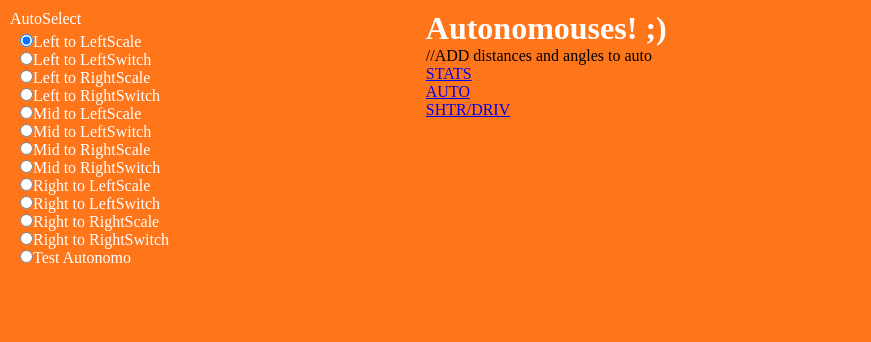
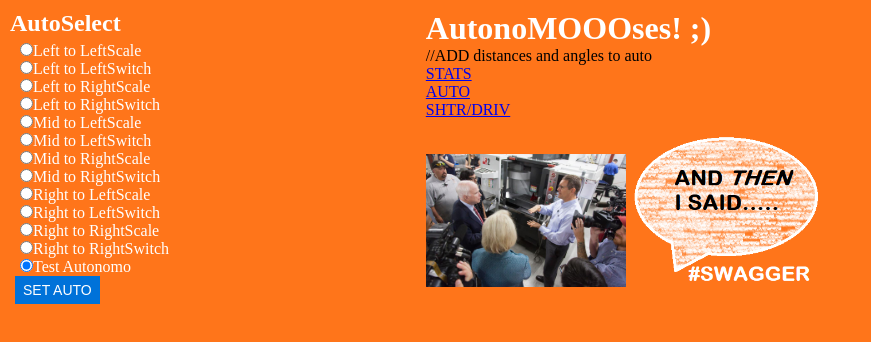
Before and after one commit to alexvng/ww-2018-htmldashboard, a plain HTML site: page src/autonomous.html in a window 1280 px wide. Shown: the whole page, without its empty margins (0-871 px from the left). Drawn offline with Linux system fonts and the light colour scheme; a script that the page names is missing.

Commit message:
Move branch files to new repo

```diff
--- a/src/autonomous.html
+++ b/src/autonomous.html
@@ -12,62 +12,65 @@
 
 		<div class="Left three" id="left-content-auto">
 
-		<label for="auto_select" class="wh">AutoSelect</label>
+		<label for="auto_select" class="wh"><h2>AutoSelect</h2></label>
 
 		<form id="auto_select">
-		<p class="auto-label"><input type="radio" name="auto-type" checked="true">Left to LeftScale</p>
+		<p class="auto-label"><input type="radio" value="LLScale" name="auto-type">Left to LeftScale</p>
 
-		<p class="auto-label"><input type="radio" name="auto-type">Left to LeftSwitch</p>
+		<p class="auto-label"><input type="radio" value="LLSwitch" name="auto-type">Left to LeftSwitch</p>
 
-		<p class="auto-label"><input type="radio" name="auto-type">Left to RightScale</p>
+		<p class="auto-label"><input type="radio" value="LRScale" name="auto-type">Left to RightScale</p>
 
-		<p class="auto-label"><input type="radio" name="auto-type">Left to RightSwitch</p>
+		<p class="auto-label"><input type="radio" value="LRSwitch" name="auto-type">Left to RightSwitch</p>
 
-		<p class="auto-label"><input type="radio" name="auto-type">Mid to LeftScale</p>
+		<p class="auto-label"><input type="radio" value="MLScale" name="auto-type">Mid to LeftScale</p>
 
-		<p class="auto-label"><input type="radio" name="auto-type">Mid to LeftSwitch</p>
+		<p class="auto-label"><input type="radio" value="MLSwitch" name="auto-type">Mid to LeftSwitch</p>
 
-		<p class="auto-label"><input type="radio" name="auto-type">Mid to RightScale</p>
+		<p class="auto-label"><input type="radio" value="MRScale" name="auto-type">Mid to RightScale</p>
 
-		<p class="auto-label"><input type="radio" name="auto-type">Mid to RightSwitch</p>
+		<p class="auto-label"><input type="radio" value="MRSwitch" name="auto-type">Mid to RightSwitch</p>
 
-		<p class="auto-label"><input type="radio" name="auto-type">Right to LeftScale</p>
+		<p class="auto-label"><input type="radio" value="RLScale" name="auto-type">Right to LeftScale</p>
 
-		<p class="auto-label"><input type="radio" name="auto-type">Right to LeftSwitch</p>
+		<p class="auto-label"><input type="radio" value="RLSwitch" name="auto-type">Right to LeftSwitch</p>
 
-		<p class="auto-label"><input type="radio" name="auto-type">Right to RightScale</p>
+		<p class="auto-label"><input type="radio" value="RRScale" name="auto-type">Right to RightScale</p>
 
-		<p class="auto-label"><input type="radio" name="auto-type">Right to RightSwitch</p>
+		<p class="auto-label"><input type="radio" value="RRSwitch" name="auto-type">Right to RightSwitch</p>
 
-		<p class="auto-label"><input type="radio" name="auto-type">Test Autonomo</p>
+		<p class="auto-label"><input type="radio" value="testauto" name="auto-type" checked="true">Test Autonomo</p>
+		<button id="auto_button">SET AUTO</button>
 	</form>
 	</div>
 
 
 	<div class="Left six" id="mid-content-auto">
-		<h1>Autonomouses! ;)</h1>
+		<h1>AutonoMOOOses! ;)</h1>
 		<form>
 		//ADD distances and angles to auto
 	</form>
-	</div>
+
 
 
         <div>
-            <nav>
+            <nav class="nav">
                 <a href="index.html" class="navigation"><p class="nav-text">STATS</p></a>
                 <a href="#" class="navigation"><p class="nav-text">AUTO</p></a>
                 <a href="#" class="navigation"><p class="nav-text">SHTR/DRIV</p></a>
             </nav>
         </div>
+        </div>
 
 
+<p><img src="img/saxonswag.png" style="max-width:200px; "><img src="img/andthenisaid.png" style="max-width:200px"></p>
 	</div>
 
 
 
     <script src="networktables/networktables.js"></script>
     <script src="connection.js"></script>
-    <script src="ui-auto.js"></script>
+    <script src="ui.js"></script>
 </body>
 
 </html>
```
Also changed, not shown: src/index.html (+10 -6 lines), src/img/andthenisaid.png (added), src/img/saxonswag.png (added), 1 other file.
